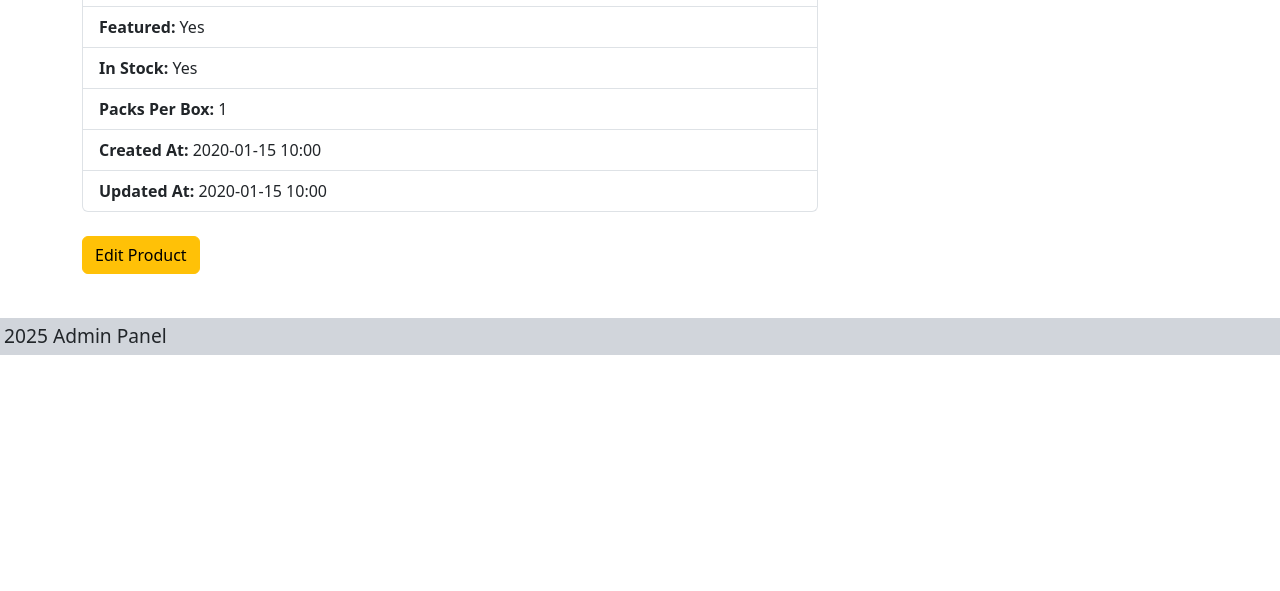
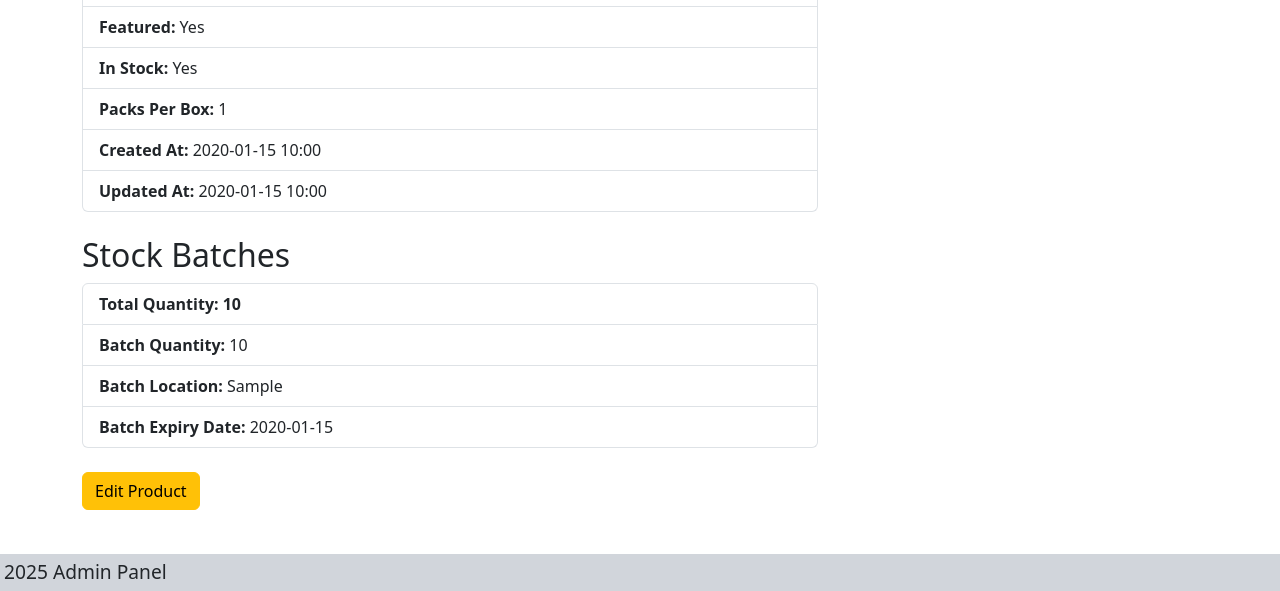
Before and after one commit to james-fitz86/pickle-polona, a Flask app: a page that uses templates/admin/product.html in a window 1280 px wide. Shown: the part 917-1508 px from the top of the page. Before the commit the page ends 1272 px from the top, so only its background shows below. Run offline with Flask 3, Linux system fonts and the light colour scheme; the visitor is signed in with stand-in values (Sample User, id 1); tables that the repository leaves empty hold one stand-in row (values such as "Sample post"); grey boxes marked "Sample" are stand-in pictures.

Commit message:
added jinja loop to display stock batches for Product

```diff
--- a/templates/admin/product.html
+++ b/templates/admin/product.html
@@ -37,6 +37,15 @@
                 <li class="list-group-item"><strong>Created At:</strong> {{ product.created_at.strftime("%Y-%m-%d %H:%M") }}</li>
                 <li class="list-group-item"><strong>Updated At:</strong> {{ product.updated_at.strftime("%Y-%m-%d %H:%M") }}</li>
             </ul>
+            <h2>Stock Batches</h2>
+            <ul class="list-group mb-4">
+                <li class="list-group-item"><strong>Total Quantity: {{ product.batches | map(attribute='stock_quantity') | sum }}</strong></li>
+                {% for batch in batches %}
+                    <li class="list-group-item"><strong>Batch Quantity:</strong> {{ batch.stock_quantity}}</li>
+                    <li class="list-group-item"><strong>Batch Location:</strong> {{ batch.stock_location }}</li>
+                    <li class="list-group-item"><strong>Batch Expiry Date:</strong> {{ batch.expiry_date }}</li>
+                {% endfor %}
+            </ul>
             <a href="{{ url_for('admin.edit_product', product_sku=product.sku) }}" class="btn btn-warning">
                 Edit Product
             </a>
```
